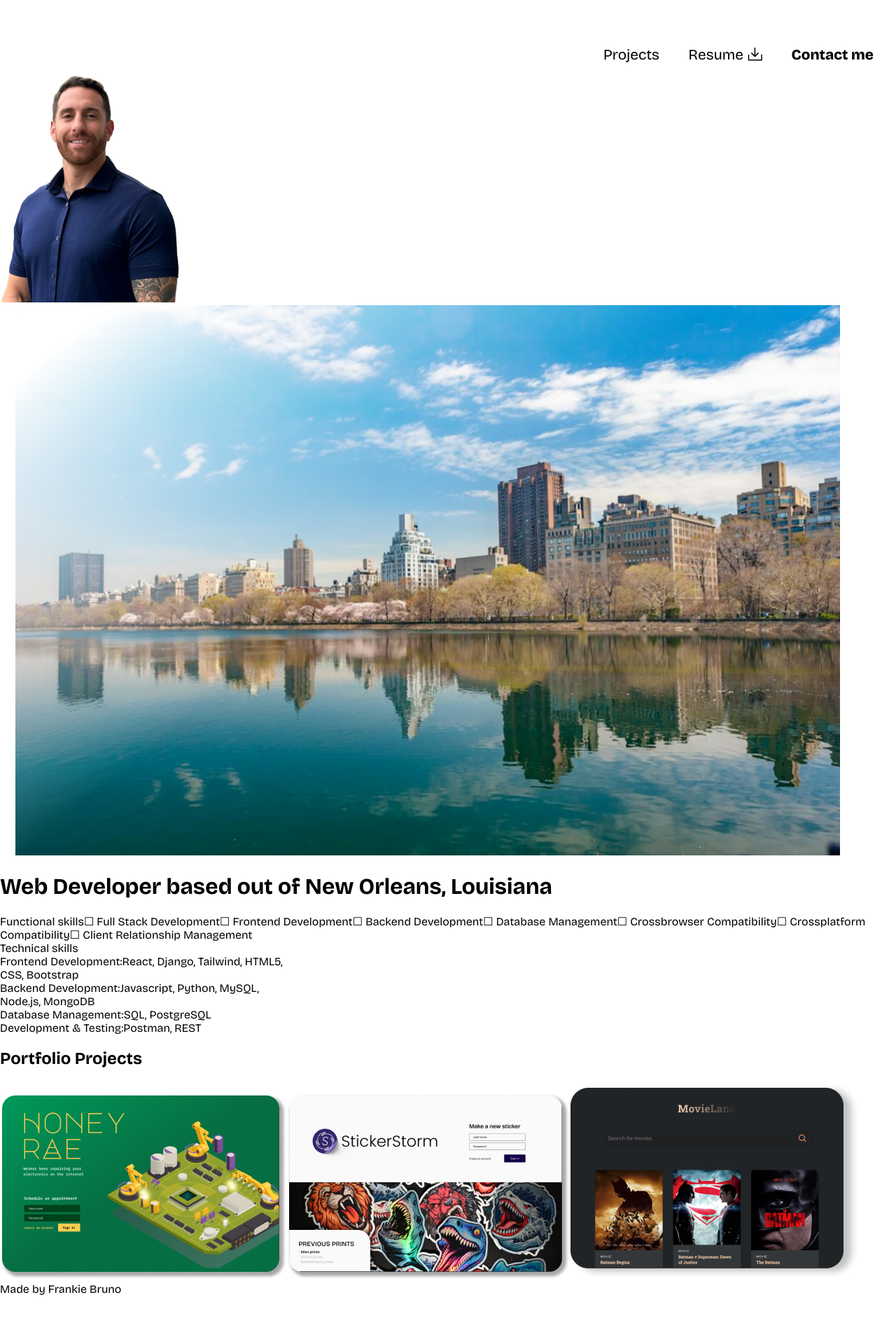
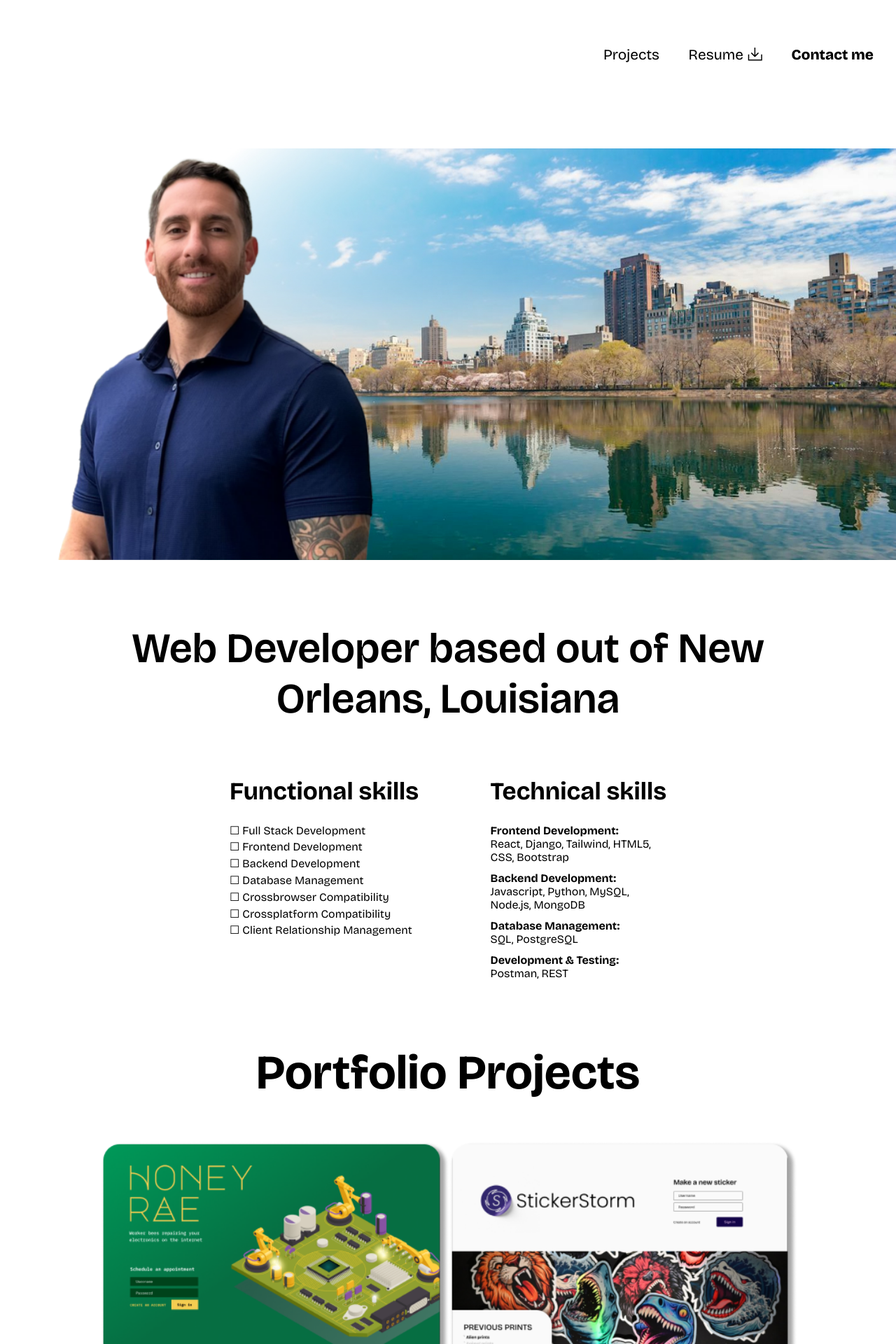
Before and after one commit to FrankieBruno/PORTFOLIO-2024, a Next.js app: page /projects in a window 1280 px wide. Shown: the top 1920 px of the page at 70% size. Before the commit the page ends 1851 px from the top, so only its background shows below. Built offline with nearby package versions, Linux system fonts and the light colour scheme.

Commit message:
honey-response9

```diff
--- a/styles/projects.module.scss
+++ b/styles/projects.module.scss
@@ -1,159 +1,199 @@
-.heading {
-    flex-grow: 0;
-    font-weight: 700;
-    font-size: 4em;
-    margin: 0;
-    // height: 2.5em;
+.projects {
+    height: calc(100vh - 6.75em);
 }
 
-.projectwrapper {
-    display: flex;
-    flex-direction: column;
-    height: calc(100vh - 13.75em);
-    margin: 7em 2em 0 5em;
-    overflow: hidden;
+.projectsmedia {
+    position: relative;
+    height: 60%;
 }
 
-.projectcontent {
-    display: flex;
-    height: calc(100% - 3em);
-    flex-grow: 1;
-    align-items: flex-start;
-    justify-content: space-between;
-    flex-direction: column; /* Adjust for mobile view */
+.projectsfg {
+    position: absolute;
+
+    left: 0;
+    bottom: 0;
+    height: 83%;
+    z-index: 2;
+
+    opacity: 0;
+    transform: translateY(40%) ;
+
+
+    animation: fgfadein .4s forwards .8s;
 }
-
-.projectdetails {
-    display: flex;
-    flex-direction: column;
-    height: 100%;
-    justify-content: flex-end;
-    flex: 30% 0 0;
-}
-
-.projectsummary {
-    margin-top: 6em;
-}
-
-.projectaccess {
-    margin: auto 0 6em;
-}
-
-.repositorylogin {
-    line-height: 1.5em;
-}
-
-.projectlinks {
-    margin-top: 2em;
-    display: flex;
-    flex-direction: column; /* Adjust for mobile view */
-    align-items: center; /* Center align for mobile view */
-}
-
-.projectlinks a {
-    display: flex;
-    text-decoration: none;
-    color: black;
-    align-items: center;
-    background: none;
-    font-weight: 600;
-    font-size: 1em;
-    padding: .7em 1.4em;
-    font-family: inherit;
-    margin-bottom: 1em; /* Add margin for spacing */
-}
-
-.repository {
-    border: .12em black solid;
-    border-radius: 0.3em;
-}
-
-.githubicon {
-    width: 1.8em;
-    margin-left: .5em;
-}
-
-.livesite {
-    border: none;
-}
-
-.linkicon {
-    width: 1.5em;
-    margin-left: .5em;
-}
-
-.projectdisplay {
-    position: relative;
-    flex: 50% 0 0;
-    margin-right: 3em;
-}
-
-.projectdisplay img {
-    display: block;
-    min-width: 0;
-    max-width: 100%;
-}
-
-.projectdisplay:after {
-    position: absolute;
-    display: block;
-    content: " ";
-    height: 80%;
-    width: 3em;
-    right: 0;
-    bottom: 50%;
-    z-index: -1;
-    border-radius: 1em;
-    transform: translate(0, 50%);
-    background: #1e1e1e;
-}
-
-/* Media Queries for Responsive Design */
-@media screen and (min-width: 800px) {
-    .projectwrapper {
-        flex-direction: row;
-        height: calc(100vh - 10em);
-        margin: 5em 2em 0 5em;
+@keyframes fgfadein {
+    from {
+        opacity: 0;
+        transform: translateY(40%) ;
     }
-
-    .projectcontent {
-        flex-direction: row;
-    }
-
-    .projectdetails {
-        flex: 30% 0 0;
-    }
-
-    .projectlinks {
-        flex-direction: row;
-        margin-top: 0;
-    }
-
-    .projectlinks a {
-        margin-bottom: 0;
-        margin-right: 1em;
+    to {
+        opacity: 1;
+        transform: translateY(0%)
     }
 }
 
-@media screen and (max-width: 624px) {
-    .projectwrapper {
-        margin: 5em 1em 0 1em;
+.projectsbg {
+    position: absolute;
+
+    height: 85%;
+    width: 0%;
+
+    right: 0;
+    bottom: 0;
+    z-index: 1;
+    object-fit: cover;
+    object-position: center;
+
+    animation: bgfadein 1s forwards .4s;
+
+    border-radius: 2em 0 0 2em;
+}
+
+@keyframes bgfadein {
+    from {
+        width: 0%;
+    }
+    to {
+        width: 80%;
+    }
+}
+
+
+.projectsintro {
+    display: flex;
+    flex-direction: column;
+}
+
+.introheading {
+    font-weight: 600;
+    font-size: 2.5em;
+    // width: 100%;
+    // margin: 1.5em 2em 1.25em auto;
+
+    margin: .95em auto 1.25em auto;
+    text-align: center;
+}
+
+.introcolumn {
+    // width: 50%;
+    margin-left: auto;
+
+}
+
+.introlists {
+    display: flex;
+    flex-direction: column;
+    align-items: center;
+}
+
+.introlist {
+    display: flex;
+    flex-direction: column;
+
+    margin-bottom: 1.4em;
+}
+
+.introlistheading {
+    font-weight: 700;
+    font-size: 2.2em;
+    margin-bottom: .7em;
+}
+
+.introlistitem {
+    display: flex;
+    flex-direction: column;;
+    margin-bottom: .3em;
+}
+
+.technicallist .introlistitem {
+    margin-bottom: .7em;
+}
+
+.introsubheading {
+    font-weight: 700;
+}
+
+.introsubvalue {
+
+}
+
+
+.gridtitle {
+    font-weight: 700;
+    font-size: 3em;
+    text-align: center;
+}
+
+.projectsgrid {
+    margin: 1em .8em 4em 1em;
+    // margin-bottom: 2em;
+}
+
+.project {
+    flex: 50% 0 0;
+}
+
+.projectimg {
+    max-width: 100%;
+    min-width: 0;
+    width: 100%;
+}
+
+.footerDiv {
+    display: flex;
+    justify-content: center;
+    margin: 1em 0;
+}
+
+@media screen and (min-width: 800px) {
+
+    .projectsmedia {
+        height: 100%;
     }
 
-    .heading {
-        font-size: 2.5em;
-        text-align: center;
+    .projectsfg {
+        left: 5em;
     }
 
-    .projectcontent {
-        flex-direction: column;
+    .introheading {
+        font-size: 3.75em;
+        margin: 1.5em auto 1.25em auto;
+        text-align: center;
+        max-width: 1000px;
     }
 
-    .projectsummary {
-        margin-top: 3em;
+    .introcolumn {
+        width: 80%;
+        margin: auto;
     }
 
-    .projectaccess {
-        margin: 2em 0 4em;
+    .projectcolumn {
+        margin: auto;
+        max-width: 1200px;
+    }
+
+    .introlists {
+        justify-content: center;
+        flex-direction: row;
+        align-items: flex-start;
+        gap: 10%;
+    }
+
+    .gridtitle {
+        font-size: 4.3em;
+    }
+
+    .projectsgrid {
+        display: flex;
+        flex-wrap: wrap;
+        justify-content: center;
     }
 }
+
+
+@media screen and (min-width: 624px) {
+    .introheading {
+        width: 80%;
+    }
+
+}
```
Also changed, not shown: styles/showcase.module.scss (+15 -48 lines).
